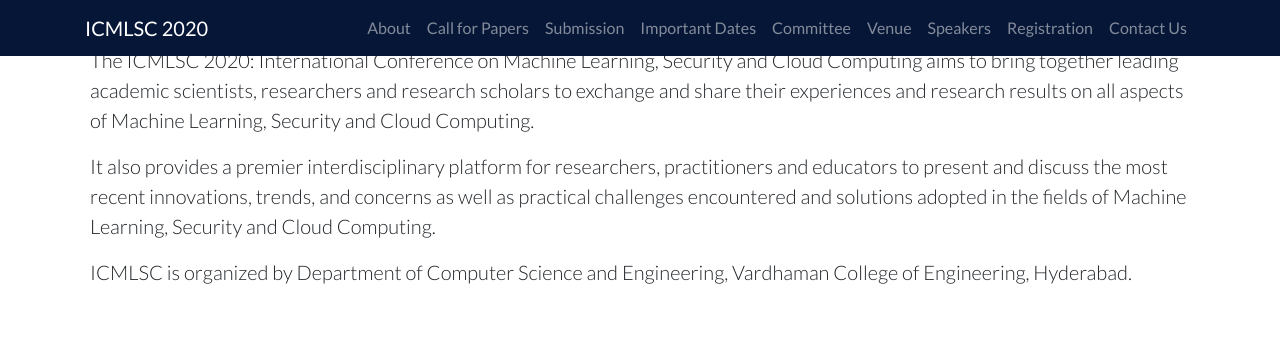
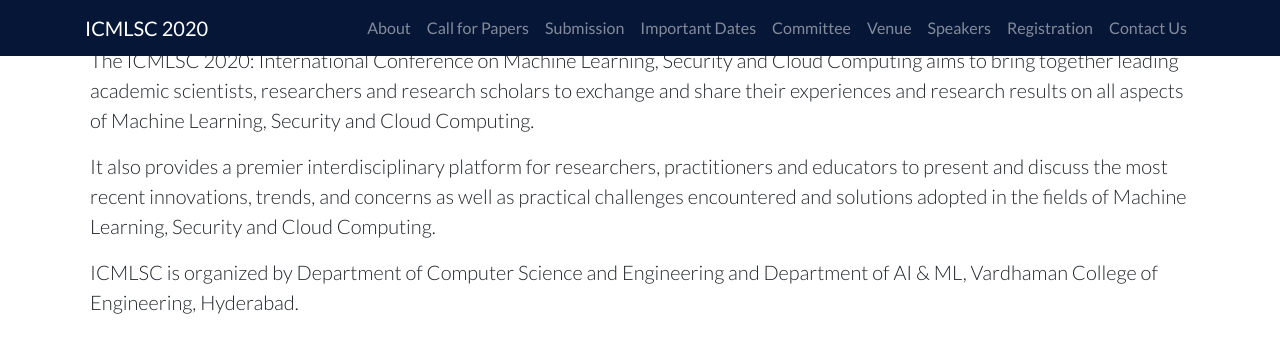
Before and after one commit to ieeevardhaman/icmlsc-website, a Jekyll site: the page built from pages/about.md, in a window 1280 px wide and 900 px high, scrolled down 794 px, cut to the strip 0-349 px from the top of the window. Built offline with Jekyll 4.4.1, drawn with Linux system fonts in a browser that asks for light colours; our own code applies the rules of GitHub Pages for plain Markdown files.

Commit message:
Update about.md

```diff
--- a/pages/about.md
+++ b/pages/about.md
@@ -10,4 +10,4 @@
 
 It also provides a premier interdisciplinary platform for researchers, practitioners and educators to present and discuss the most recent innovations, trends, and concerns as well as practical challenges encountered and solutions adopted in the fields of Machine Learning, Security and Cloud Computing.
 
-ICMLSC is organized by Department of Computer Science and Engineering, Vardhaman College of Engineering, Hyderabad.
+ICMLSC is organized by Department of Computer Science and Engineering and Department of AI & ML, Vardhaman College of Engineering, Hyderabad.
```
